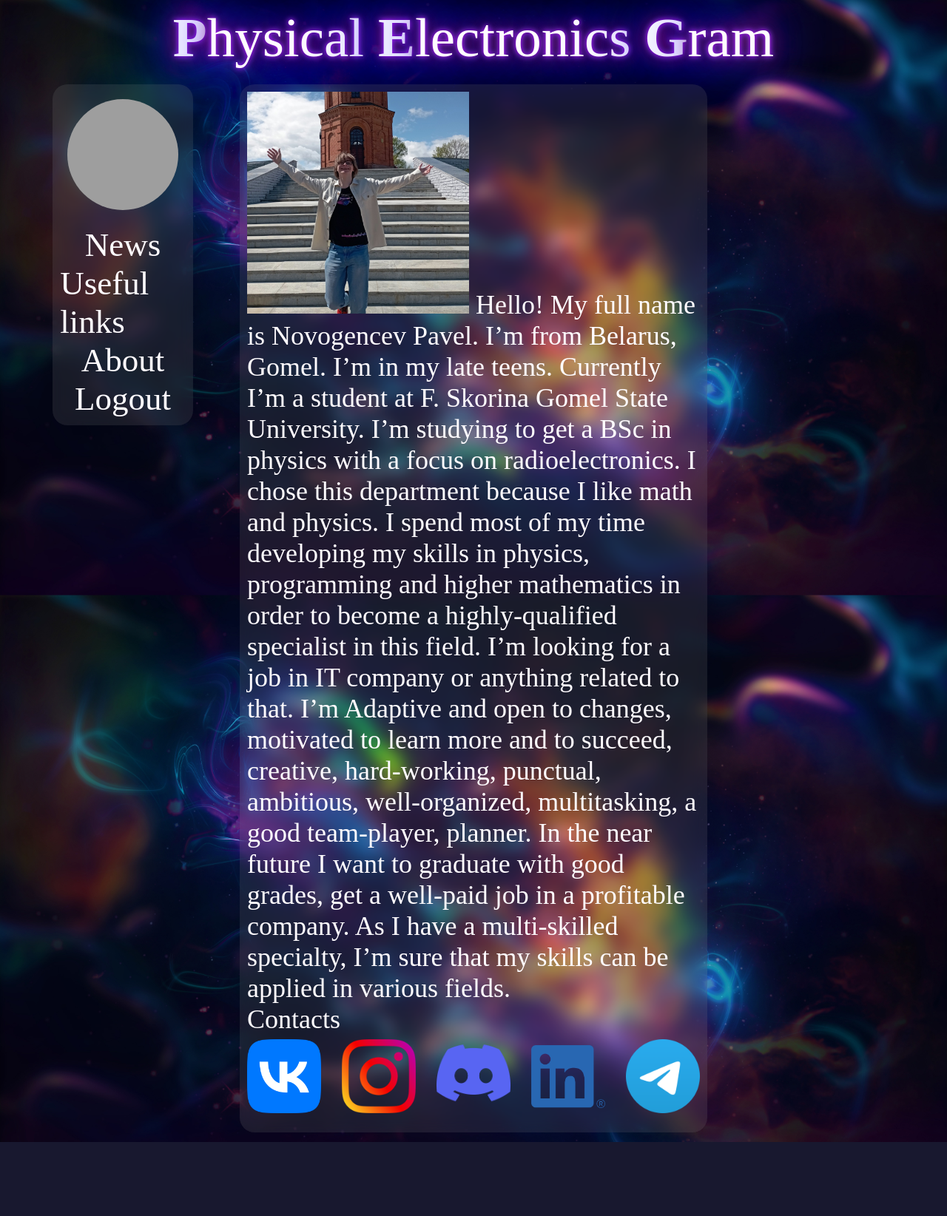
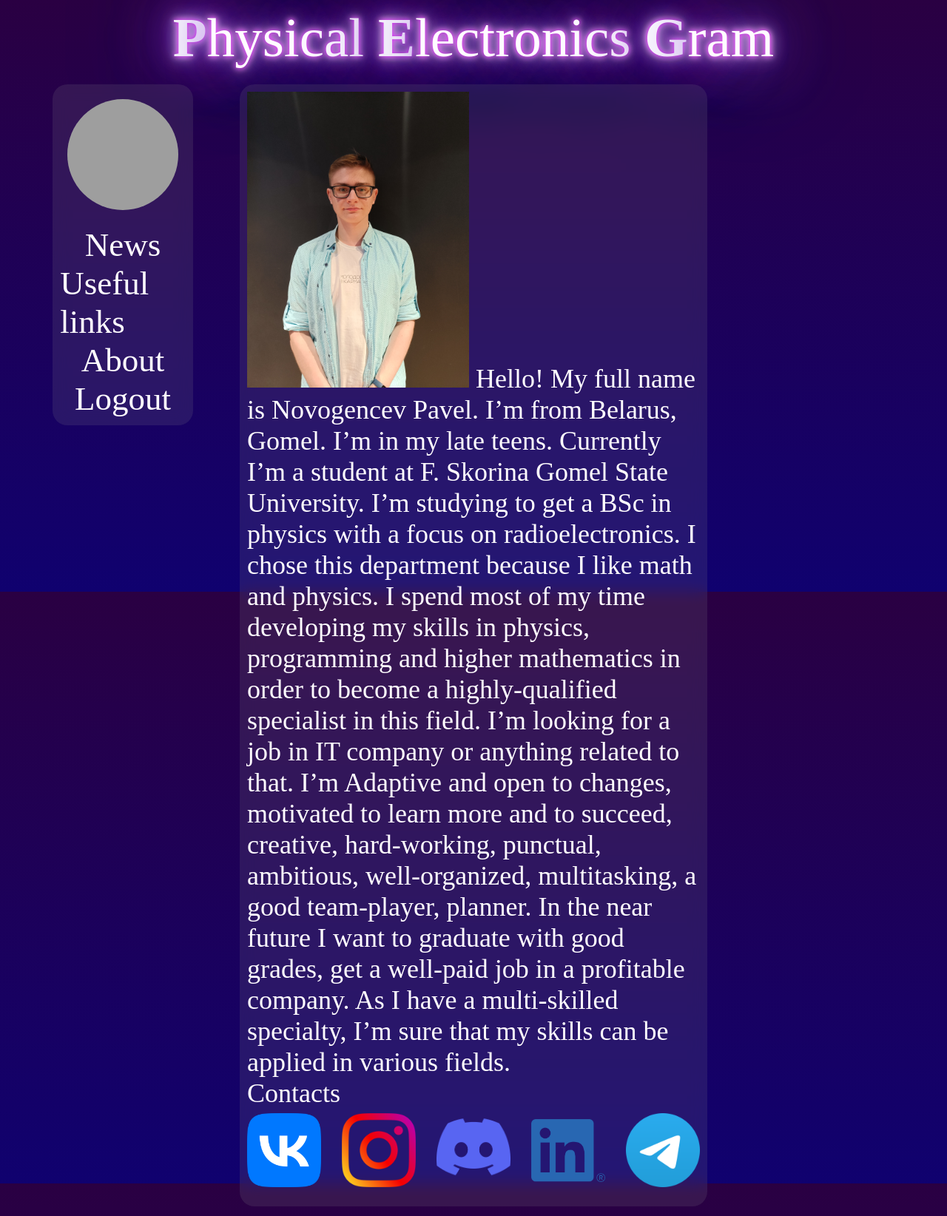
Before and after one commit to Jos-Craw/physicalgram, a Django app: page /about/ in a window 1280 px wide. Shown: the whole page at 74% size. Before the commit the page ends 1544 px from the top, so only its background shows below. Run offline with Django 3.2, Linux system fonts and the light colour scheme; a user stored in the database is signed in; some libraries are stand-ins or nearby versions; grey boxes are pictures that could not be loaded.

Commit message:
gradient

```diff
--- a/postgram 2/news/static/news/style.css
+++ b/postgram 2/news/static/news/style.css
@@ -1,7 +1,10 @@
 body{
-  background: #FFF9EA;
   font-size: 150px;
-  background-image: url(smoke_3500x2200_li3np.jpg);
+  background: hsla(248, 98%, 22%, 1);
+  background: linear-gradient(90deg, hsla(248, 98%, 22%, 1) 0%, hsla(278, 100%, 13%, 1) 100%);
+  background: -moz-linear-gradient(90deg, hsla(248, 98%, 22%, 1) 0%, hsla(278, 100%, 13%, 1) 100%);
+  background: -webkit-linear-gradient(90deg, hsla(248, 98%, 22%, 1) 0%, hsla(278, 100%, 13%, 1) 100%);
+  filter: progid: DXImageTransform.Microsoft.gradient( startColorstr="#100171", endColorstr="#280040", GradientType=1 );
   background-attachment: fixed;
   background-size: cover;
 }
@@ -12,14 +15,14 @@
   font-size: 50%;
   color: #fffcff;
   text-shadow:
-      0 0 7px #c700ff,
-      0 0 10px #375ac4,
-      0 0 21px #8f1111,
+      0 0 7px #eb00ff,
+      0 0 10px #fff,
+      0 0 21px #fff,
       0 0 42px #8b00ff,
       0 0 82px #40f,
-      0 0 92px #00b7ff,
+      0 0 92px #f7ff00,
       0 0 102px #5000ff,
-      0 0 151px #2c00ff;
+      0 0 151px #2c00ff
 }
 .content{
   display: flex;
@@ -95,14 +98,14 @@
 .link:hover{
   color: #fffcff;
   text-shadow:
-      0 0 7px #c700ff,
-      0 0 10px #375ac4,
-      0 0 21px #8f1111,
+      0 0 7px #eb00ff,
+      0 0 10px #fff,
+      0 0 21px #fff,
       0 0 42px #8b00ff,
       0 0 82px #40f,
-      0 0 92px #00b7ff,
+      0 0 92px #f7ff00,
       0 0 102px #5000ff,
-      0 0 151px #2c00ff;
+      0 0 151px #2c00ff
 }
 .file{
   text-decoration: none;
--- a/postgram 2/news/templates/news/about.html
+++ b/postgram 2/news/templates/news/about.html
@@ -4,7 +4,7 @@
 
 {% block content %}
 <div class="good">
-	<img src="/static/news/KqI-HY-RFyg.JPG" width="300px" float='left'>
+	<img src="/static/news/IMG20220824204730.JPG" width="300px">
 		Hello! My full name is Novogencev Pavel. I’m from Belarus, Gomel. I’m in my late teens. Currently I’m a student at F. Skorina Gomel State University. I’m studying to get a BSc in physics with a focus on radioelectronics. I chose this department because I like math and physics. I spend most of my time developing my skills in physics, programming and higher mathematics in order to become a highly-qualified specialist in this field. I’m looking for a job in IT company or anything related to that. I’m Adaptive and open to changes, motivated to learn more and to succeed, creative, hard-working, punctual, ambitious, well-organized, multitasking, a good team-player, planner. In the near future I want to graduate with good grades, get a well-paid job in a profitable company. As I have a multi-skilled specialty, I’m sure that my skills can be applied in various fields.<br>
 		Contacts<br>
 		<div class='soc-a'>
--- a/postgram 2/news/templates/news/profile.html
+++ b/postgram 2/news/templates/news/profile.html
@@ -52,6 +52,7 @@
 			{% if post.file %}
 				<a href='{{ post.file.url }}' target="-blank" class="file">{{post.filename}}</a><br>
 			{% endif %}
+			<br>
 			<a href="{% url 'news:edit_post' pk=post.pk %}" class="link">Edit</a>
 			<a href="{% url 'news:delete_post' pk=post.pk %}"  class="link">Delete</a>
 		</div>
```
Also changed, not shown: postgram 2/db.sqlite3, postgram 2/news/static/news/IMG20220824204730.jpg (added), postgram 2/news/static/news/KqI-HY-RFyg.jpg (deleted), postgram 2/news/static/news/smoke_3500x2200_li3np.jpg (deleted).
